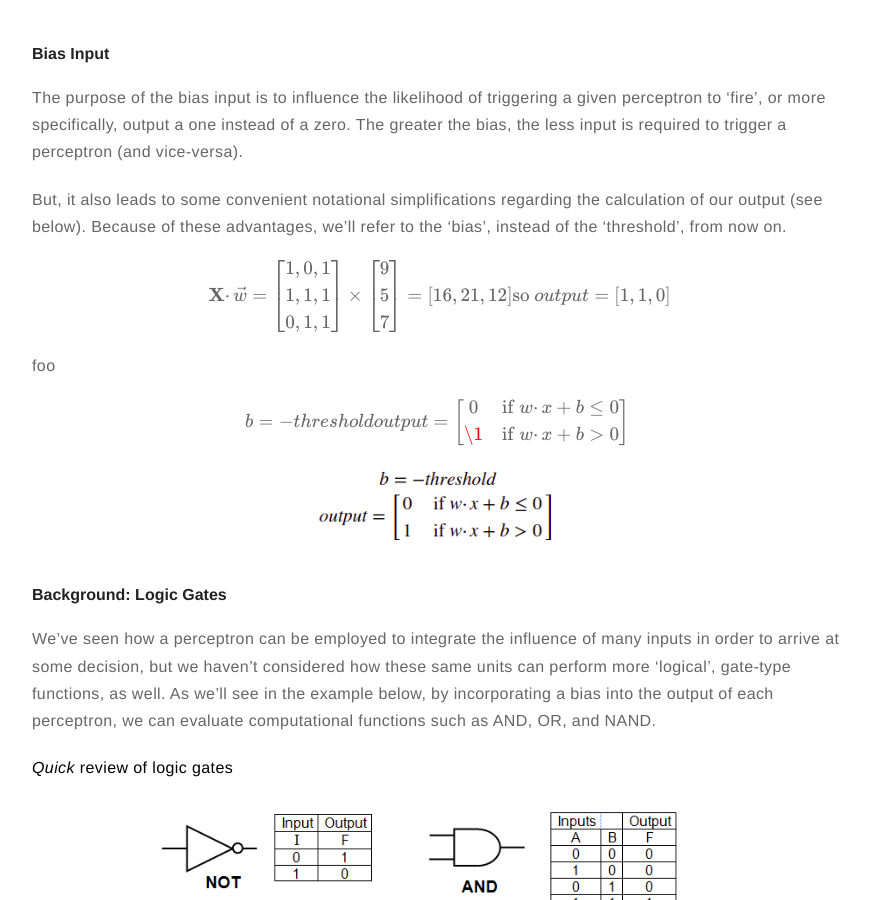
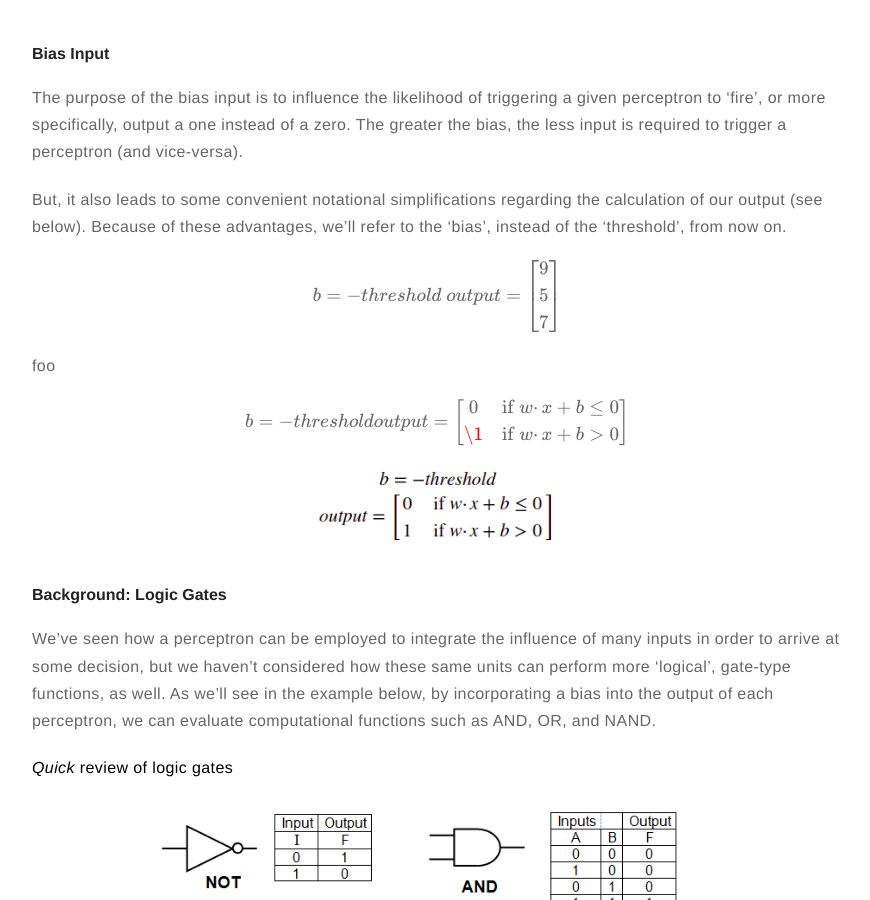
Before and after one commit to meccaLeccaHi/meccaLeccaHi.github.io, a Jekyll site: the page built from _posts/2018-10-30-neural_nets-tensorflow.md, in a window 1280 px wide and 900 px high, scrolled down 9110 px. Shown: the whole window, without its empty margins (203-1073 px from the left). Built offline with Jekyll 4.4.1, drawn with Linux system fonts in a browser that asks for light colours; formulas are drawn with MathJax 3; comment, search, counter and statistics services are not loaded.

Commit message:
adding text

```diff
--- a/_posts/2018-10-30-neural_nets-tensorflow.md
+++ b/_posts/2018-10-30-neural_nets-tensorflow.md
@@ -290,10 +290,8 @@ The purpose of the bias input is to influence the likelihood of triggering a giv
 But, it also leads to some convenient notational simplifications regarding the calculation of our output (see below). Because of these advantages, we'll refer to the 'bias', instead of the 'threshold', from now on.
 
 $$\begin{equation*}
-    \ \mathbf{X} \cdotp \vec{w} = \begin{bmatrix}1,0,1\\1,1,1\\0,1,1\end{bmatrix}
-    \times \left[\begin{array}{c} 9 \\ 5 \\ 7 \end{array} \right] =
-	[\begin{array}{c} 16, 21, 12 \end{array}] \\
-    \text{so} \ output=[\begin{array}{c} 1, 1, 0 \end{array}]
+    b=-threshold\\
+	\ output = \left[\begin{array}{c} 9 \\ 5 \\ 7 \end{array} \right]
 \end{equation*}$$
 
 foo
```
